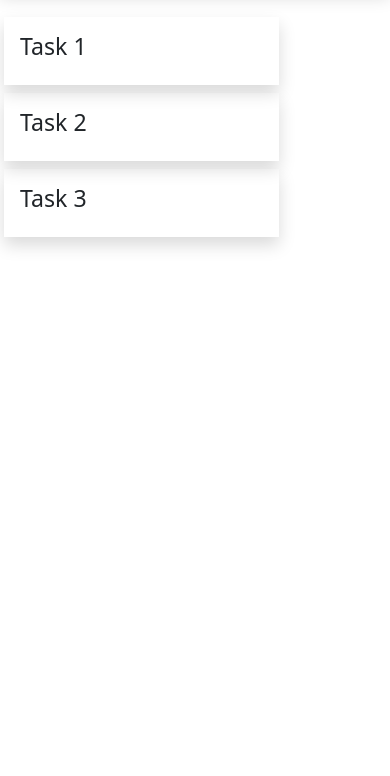
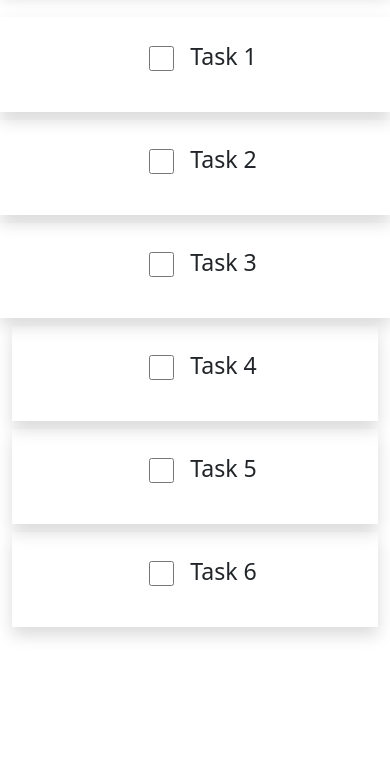
Before and after one commit to RaphaelMaillet44/Games-fun, a plain HTML site: page to-do-list.html in a window 390 px wide. Shown: the part 68-844 px from the top of the page. Drawn offline with nearby package versions, Linux system fonts and the light colour scheme.

Commit message:
Remise en forme des placeholder pour la to do listet ajout de media queries

```diff
--- a/style/to-do-list.css
+++ b/style/to-do-list.css
@@ -1,4 +1,38 @@
-.task {
-    width: 30ch;
-    height: auto;
+span {
+    position: relative;
+    top: 1ch;
 }
+input#check {
+    position: relative;
+    bottom: 1.4ch;
+    width: 25px;
+    height: 25px;
+}
+@media screen and (min-width: 1200px) {
+    .task {
+        width: 40ch;
+        height: auto;
+        padding: 3ch;
+    }
+}
+@media screen and (min-width: 992px) and (max-width: 1199px) {
+    .task {
+        width: 35ch;
+        height: auto;
+        padding: 3ch;
+    }
+}
+@media screen and (min-width: 768px) and (max-width: 991px) {
+    .task {
+        width: 25ch;
+        height: auto;
+        padding: 3ch;
+    }
+}
+@media screen and (max-width: 767px) {
+    .task {
+        width: 50ch;
+        height: auto;
+        padding: 3ch;
+    }
+}
--- a/to-do-list.html
+++ b/to-do-list.html
@@ -14,15 +14,32 @@
   <span class="mx-auto flex-grow"><h1>Life To Do List</h1></span>
 </nav>
 <div class="container mt-4">
-    <div class="row">
-        <div class="task col-lg-4 col-md-6 col-sm-12 shadow m-1 p-3">
-            <h3>Task 1</h3>
+    <div class="row justify-content-center">
+        <div class="task col-lg-4 col-md-6 col-sm-6 col-xs-12 shadow m-1 p-3 d-flex justify-content-center">
+            <span class="p-3"><input type="checkbox" name="check" id="check"></span>
+            <span><h3>Task 1</h3></span>
         </div>
-        <div class="task col-lg-4 col-md-6 col-sm-12 shadow m-1 p-3">
-            <h3>Task 2</h3>
+        <div class="task col-lg-4 col-md-6 col-sm-6 col-xs-12 shadow m-1 p-3 d-flex justify-content-center">
+            <span class="p-3"><input type="checkbox" name="check" id="check"></span>
+            <span><h3>Task 2</h3></span>
         </div>
-        <div class="task col-lg-4 col-md-6 col-sm-12 shadow m-1 p-3">
-            <h3>Task 3</h3>
+        <div class="task col-lg-4 col-md-6 col-sm-6 col-xs-12 shadow m-1 p-3 d-flex justify-content-center">
+            <span class="p-3"><input type="checkbox" name="check" id="check"></span>
+            <span><h3>Task 3</h3></span>
+        </div>
+        <div class="row justify-content-center">
+            <div class="task col-lg-4 col-md-6 col-sm-6 col-xs-12 shadow m-1 p-3 d-flex justify-content-center">
+                <span class="p-3"><input type="checkbox" name="check" id="check"></span>
+                <span><h3>Task 4</h3></span>
+            </div>
+            <div class="task col-lg-4 col-md-6 col-sm-6 col-xs-12 shadow m-1 p-3 d-flex justify-content-center">
+                <span class="p-3"><input type="checkbox" name="check" id="check"></span>
+                <span><h3>Task 5</h3></span>
+            </div>
+            <div class="task col-lg-4 col-md-6 col-sm-6 col-xs-12 shadow m-1 p-3 d-flex justify-content-center">
+                <span class="p-3"><input type="checkbox" name="check" id="check"></span>
+                <span><h3>Task 6</h3></span>
+            </div>
         </div>
     </div>
 </div>
```
